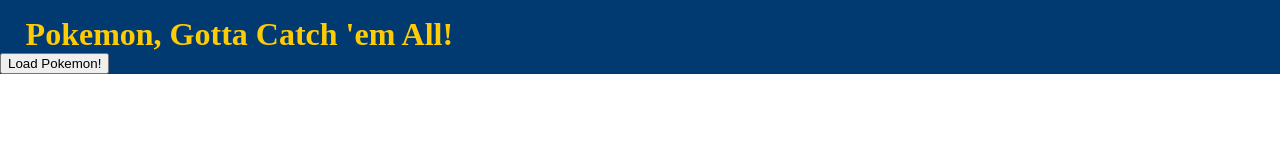
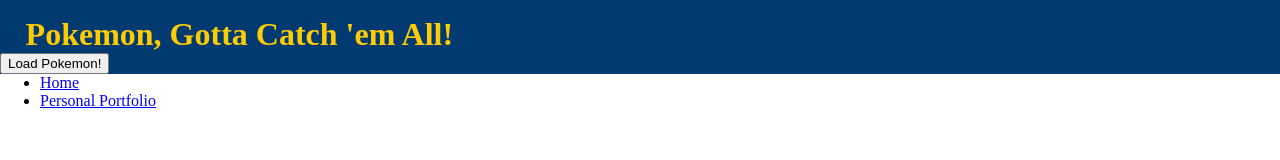
Before and after one commit to andrew-peterson0429/1600-portfolio-Fall2020, a plain HTML site: page pokemon/index.html in a window 1280 px wide. Drawn offline with Linux system fonts and the light colour scheme; a web font is replaced by a local one.

Commit message:
added nav to pokemon

```diff
--- a/pokemon/index.html
+++ b/pokemon/index.html
@@ -7,11 +7,21 @@
     <link href="//db.onlinewebfonts.com/c/f4d1593471d222ddebd973210265762a?family=Pokemon" rel="stylesheet" type="text/css"/>
     <title>Pokemon!</title>
 </head>
+
 <body>
+
+    <!-- Start of the header-->
     <header>
         <h1>Pokemon, Gotta Catch 'em All!</h1>
         <button>Load Pokemon!</button>
     </header>
+
+     <!-- Start of the navigation-->
+     <nav>
+        <ul class="menu">
+          <li class="active"><a href="index.html">Home</a></li>
+          <li><a href="/personal-portfolio/index.html">Personal Portfolio</a></li>
+
     <main>
         <div class="pokemonGrid">
 
```
